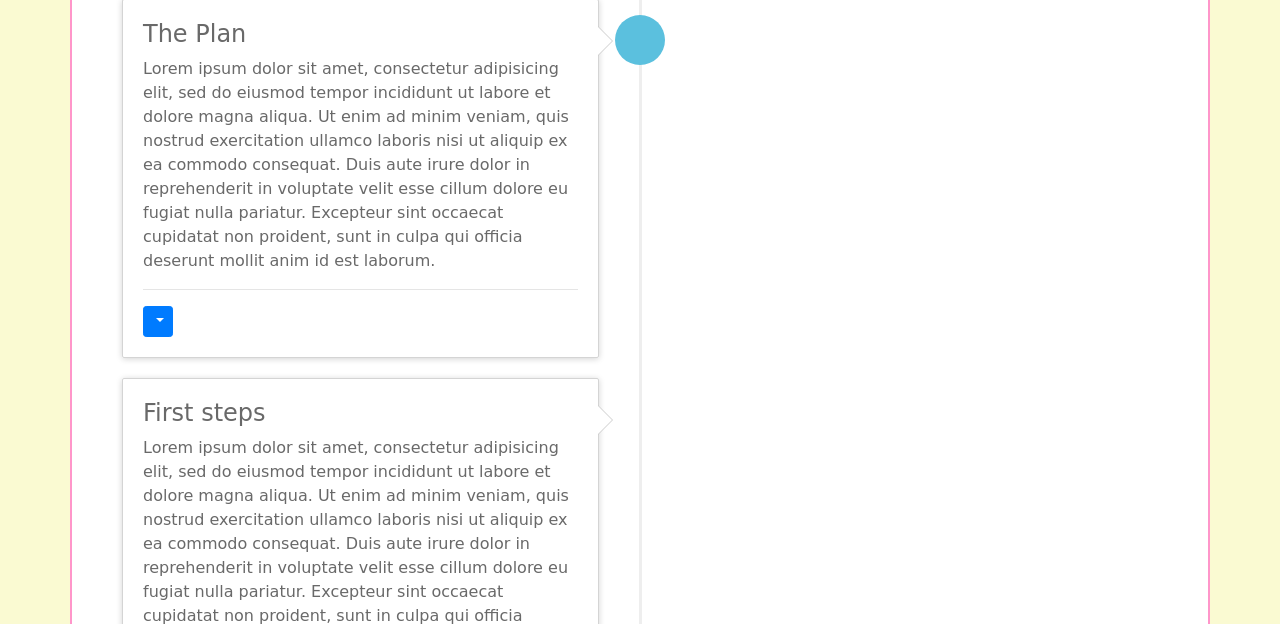
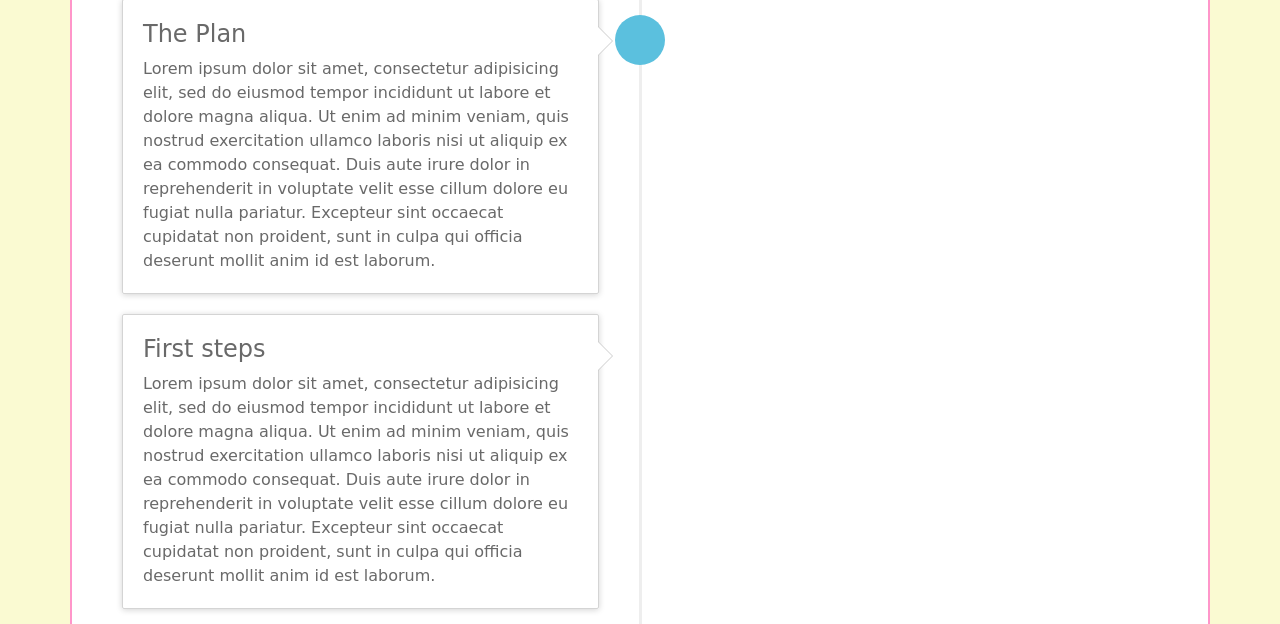
Before and after one commit to bhavikbhoir/Hiergraphics, a PHP site: page /research.php in a window 1280 px wide. Shown: the part 1809-2433 px from the top of the page. Run offline with PHP 8.4, Linux system fonts and the light colour scheme; a user stored in the database is signed in.

Commit message:
Update research.php

```diff
--- a/research.php
+++ b/research.php
@@ -154,19 +154,6 @@ integrity="sha384-fnmOCqbTlWIlj8LyTjo7mOUStjsKC4pOpQbqyi7RrhN7udi9RwhKkMHpvLbHG9
               consequat. Duis aute irure dolor in reprehenderit in voluptate velit esse
               cillum dolore eu fugiat nulla pariatur. Excepteur sint occaecat cupidatat non
               proident, sunt in culpa qui officia deserunt mollit anim id est laborum.</p>
-              <hr>
-              <div class="btn-group">
-                <button type="button" class="btn btn-primary btn-sm dropdown-toggle" data-toggle="dropdown">
-                  <i class="glyphicon glyphicon-cog"></i> <span class="caret"></span>
-                </button>
-                <ul class="dropdown-menu" role="menu">
-                  <li><a href="#">Action</a></li>
-                  <li><a href="#">Another action</a></li>
-                  <li><a href="#">Something else here</a></li>
-                  <li class="divider"></li>
-                  <li><a href="#">Separated link</a></li>
-                </ul>
-              </div>
             </div>
           </div>
         </li>
```
